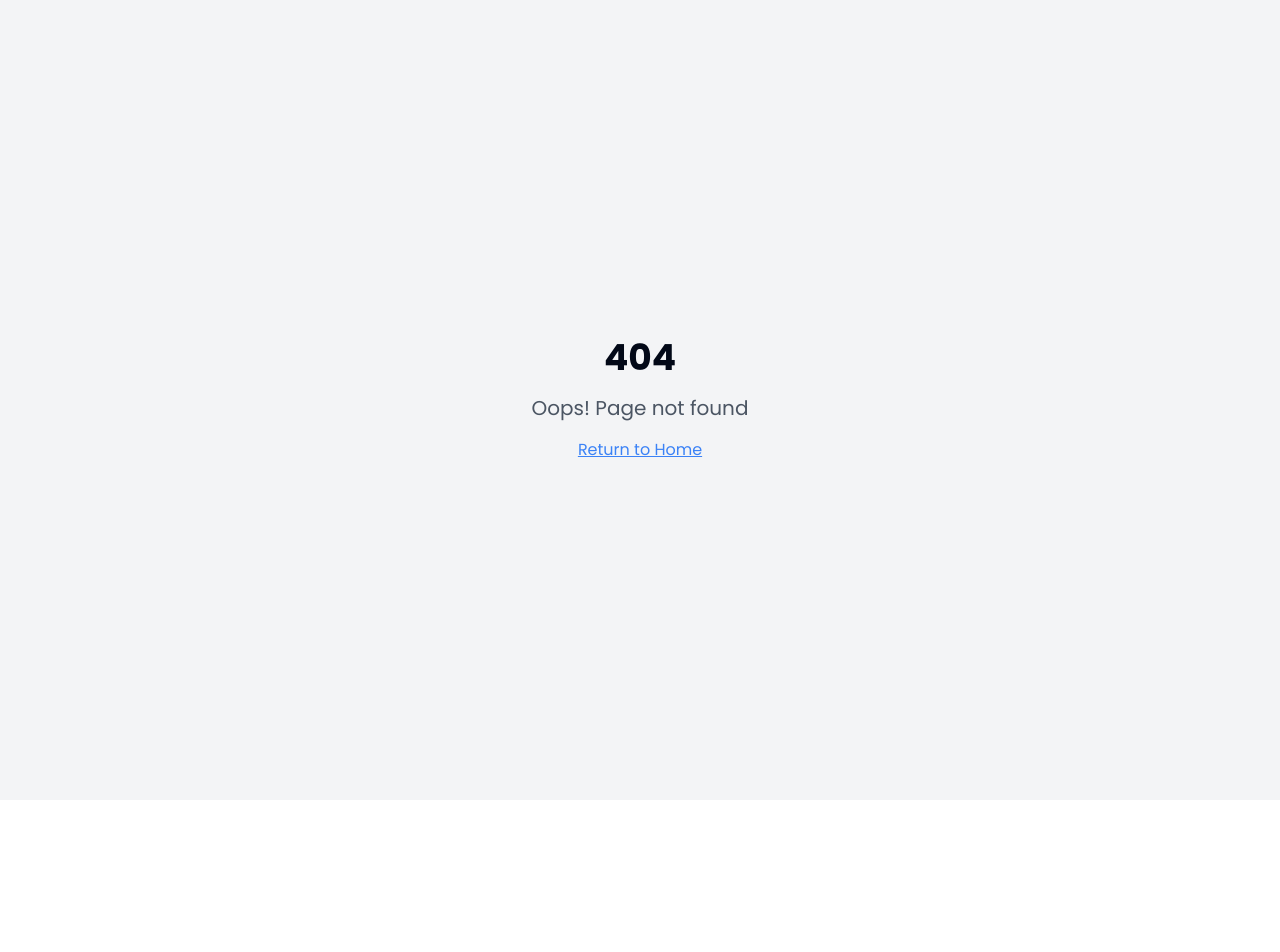
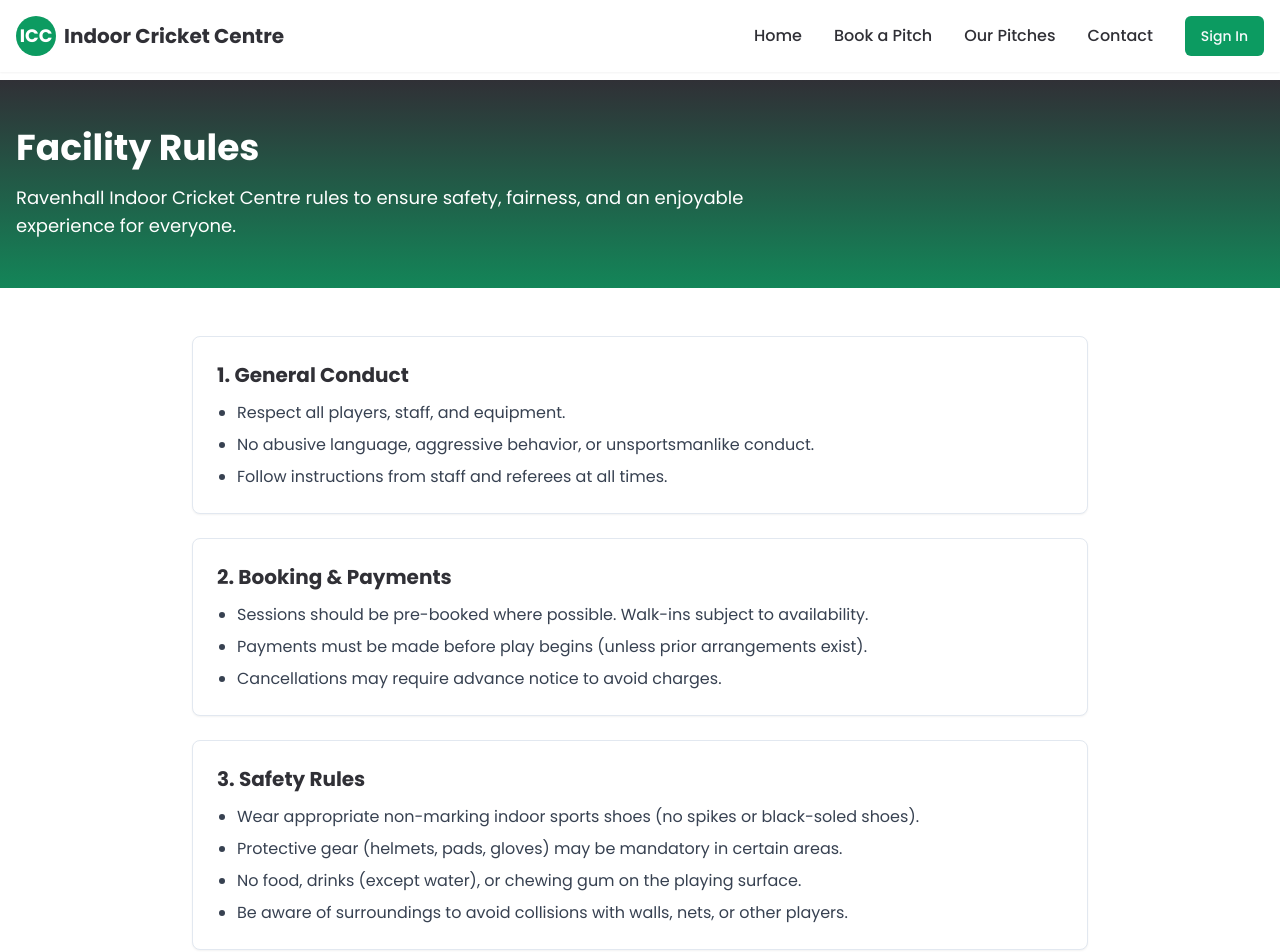
Before and after one commit to karthik-dev56/wicket-time-slots, a React (Vite) app: page /rules in a window 1280 px wide. Before the commit this address had no page. Shown: the top 952 px of the page. Before the commit the page ends 800 px from the top, so only its background shows below. Built offline with nearby package versions, Linux system fonts and the light colour scheme.

Commit message:
Add booking and safety policy
Add booking and safety policy to ensure a safe and enjoyable experience for everyone.

```diff
--- a/src/App.tsx
+++ b/src/App.tsx
@@ -12,6 +12,7 @@ import Auth from "./pages/Auth";
 import Dashboard from "./pages/Dashboard";
 import Pitches from "./pages/Pitches";
 import Contact from "./pages/Contact";
+import Rules from "./pages/Rules";
 import NotFound from "./pages/NotFound";
 
 const queryClient = new QueryClient();
@@ -31,6 +32,7 @@ const App = () => (
           <Route path="/dashboard" element={<Dashboard />} />
           <Route path="/pitches" element={<Pitches />} />
           <Route path="/contact" element={<Contact />} />
+          <Route path="/rules" element={<Rules />} />
           <Route path="*" element={<NotFound />} />
         </Routes>
       </TooltipProvider>
--- a/src/components/BookingPolicy.tsx
+++ b/src/components/BookingPolicy.tsx
@@ -1,5 +1,7 @@
 
 import { AlertTriangle } from 'lucide-react';
+import { Link } from 'react-router-dom';
+import { Button } from '@/components/ui/button';
 
 export const BookingPolicy = () => {
   return (
@@ -35,10 +37,17 @@ export const BookingPolicy = () => {
             </ul>
 
             <div className="bg-yellow-50 border border-yellow-200 rounded p-4 mt-4">
-              <p className="font-medium text-yellow-800">
+              <p className="font-medium text-yellow-800 mb-2">
                 Please arrive 10-15 minutes before your scheduled time to complete check-in
                 and prepare for your session.
               </p>
+            </div>
+
+            <div className="mt-6 text-center">
+              <p className="mb-3">For a complete list of facility rules and regulations:</p>
+              <Button asChild variant="outline" className="border-cricket-green text-cricket-green hover:bg-cricket-green hover:text-white">
+                <Link to="/rules">View Facility Rules</Link>
+              </Button>
             </div>
           </div>
         </div>
--- a/src/pages/Pitches.tsx
+++ b/src/pages/Pitches.tsx
@@ -140,6 +140,9 @@ const Pitches = () => {
             <Button asChild variant="outline" className="border-cricket-green text-cricket-green hover:bg-cricket-green hover:text-white">
               <Link to="/booking">Book Now</Link>
             </Button>
+            <Button asChild variant="outline" className="border-cricket-green text-cricket-green hover:bg-cricket-green hover:text-white">
+              <Link to="/rules">Facility Rules</Link>
+            </Button>
           </div>
         </div>
       </section>
--- /dev/null
+++ b/src/pages/Rules.tsx
@@ -0,0 +1,127 @@
+
+import { Layout } from '@/components/Layout';
+import { Card } from '@/components/ui/card';
+import { Info } from 'lucide-react';
+
+const Rules = () => {
+  const ruleCategories = [
+    {
+      title: "1. General Conduct",
+      rules: [
+        "Respect all players, staff, and equipment.",
+        "No abusive language, aggressive behavior, or unsportsmanlike conduct.",
+        "Follow instructions from staff and referees at all times."
+      ]
+    },
+    {
+      title: "2. Booking & Payments",
+      rules: [
+        "Sessions should be pre-booked where possible. Walk-ins subject to availability.",
+        "Payments must be made before play begins (unless prior arrangements exist).",
+        "Cancellations may require advance notice to avoid charges."
+      ]
+    },
+    {
+      title: "3. Safety Rules",
+      rules: [
+        "Wear appropriate non-marking indoor sports shoes (no spikes or black-soled shoes).",
+        "Protective gear (helmets, pads, gloves) may be mandatory in certain areas.",
+        "No food, drinks (except water), or chewing gum on the playing surface.",
+        "Be aware of surroundings to avoid collisions with walls, nets, or other players."
+      ]
+    },
+    {
+      title: "4. Gameplay Rules",
+      rules: [
+        "Follow the specific rules of the format being played (e.g., modified indoor cricket rules).",
+        "Fair play is encouraged – no deliberate cheating or arguing over decisions.",
+        "Batsmen must retire after a set score (if applicable) to allow others to bat.",
+        "No excessive force when bowling (some centres restrict bowling speed)."
+      ]
+    },
+    {
+      title: "5. Equipment Usage",
+      rules: [
+        "Only use provided equipment (bats, balls, etc.) unless approved by staff.",
+        "Report any damaged equipment immediately.",
+        "Do not hit balls recklessly outside designated areas."
+      ]
+    },
+    {
+      title: "6. Facility Care",
+      rules: [
+        "No climbing on nets or tampering with facility structures.",
+        "Dispose of trash in designated bins.",
+        "No smoking, alcohol, or illegal substances on the premises."
+      ]
+    },
+    {
+      title: "7. Spectators & Non-Players",
+      rules: [
+        "Spectators must stay in designated areas.",
+        "Children must be supervised at all times."
+      ]
+    },
+    {
+      title: "8. Injuries & Liability",
+      rules: [
+        "Play at your own risk; the centre is not liable for injuries caused by improper play.",
+        "Report any accidents or injuries to staff immediately."
+      ]
+    },
+    {
+      title: "9. Time Management",
+      rules: [
+        "Sessions have fixed time slots; ensure you finish and exit promptly for the next group."
+      ]
+    }
+  ];
+
+  return (
+    <Layout>
+      <section className="relative bg-cricket-dark text-white py-12">
+        <div className="absolute inset-0 bg-gradient-to-b from-cricket-dark to-cricket-green opacity-80 z-0"></div>
+        <div className="container mx-auto px-4 relative z-10">
+          <h1 className="text-3xl md:text-4xl font-bold mb-4">Facility Rules</h1>
+          <p className="text-lg max-w-3xl">
+            Ravenhall Indoor Cricket Centre rules to ensure safety, fairness, and an enjoyable experience for everyone.
+          </p>
+        </div>
+      </section>
+
+      <section className="py-12">
+        <div className="container mx-auto px-4">
+          <div className="max-w-4xl mx-auto">
+            <div className="space-y-6">
+              {ruleCategories.map((category, index) => (
+                <Card key={index} className="p-6">
+                  <h2 className="text-xl font-bold mb-3 text-cricket-dark">{category.title}</h2>
+                  <ul className="list-disc pl-5 space-y-2">
+                    {category.rules.map((rule, ruleIndex) => (
+                      <li key={ruleIndex} className="text-gray-700">{rule}</li>
+                    ))}
+                  </ul>
+                </Card>
+              ))}
+
+              <div className="bg-yellow-50 border border-yellow-200 rounded p-6 mt-8 flex">
+                <div className="mr-4 mt-1 text-yellow-600">
+                  <Info size={24} />
+                </div>
+                <div>
+                  <p className="font-bold text-yellow-800 mb-2">Important Notice</p>
+                  <p className="text-yellow-800">
+                    By following these rules, everyone can enjoy a safe and competitive environment.
+                    <strong> Failure to comply may result in warnings, removal, or bans from the facility.</strong>
+                  </p>
+                </div>
+              </div>
+            </div>
+          </div>
+        </div>
+      </section>
+    </Layout>
+  );
+};
+
+export default Rules;
```
